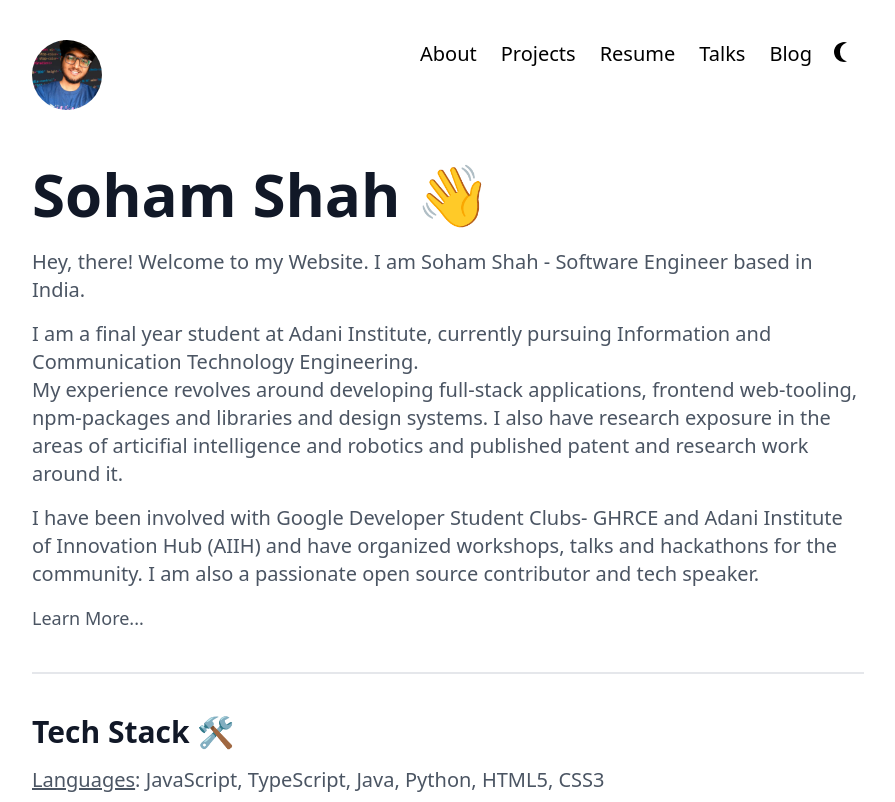
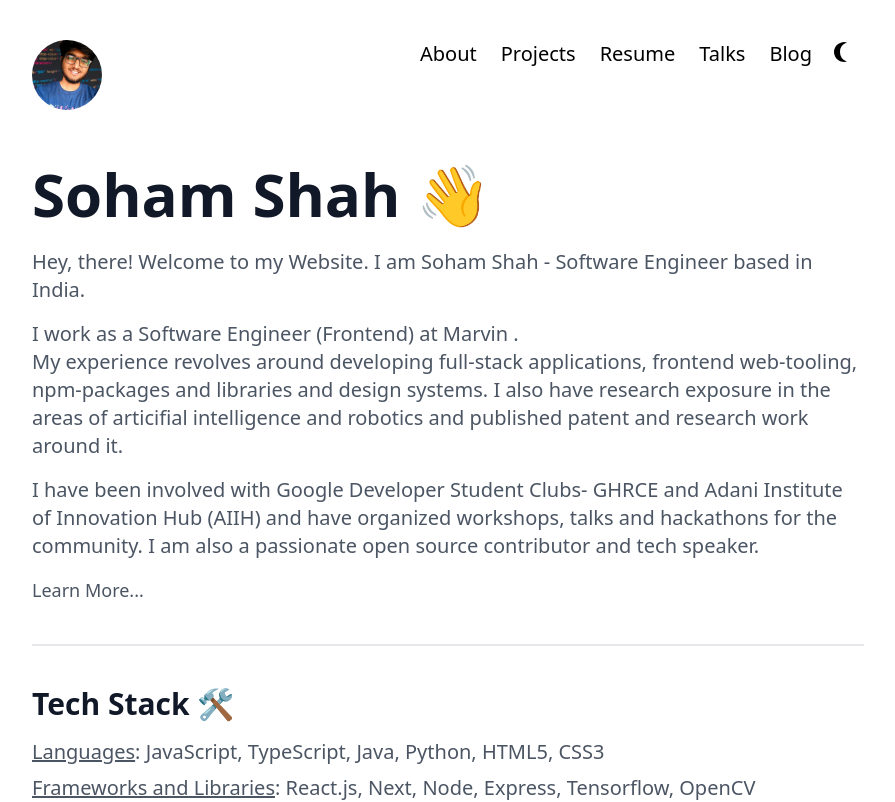
Before and after one commit to sohamsshah/my-portfolio, a Next.js app: page / in a window 1280 px wide. Shown: the top 802 px of the page, without its empty margins (192-1087 px from the left). Built offline with nearby package versions, Linux system fonts and the light colour scheme.

Commit message:
Update index.jsx

```diff
--- a/pages/index.jsx
+++ b/pages/index.jsx
@@ -25,8 +25,7 @@ export default function Home() {
                 Engineer based in India.
               </p>
               <p className="text-xl">
-                I am a final year student at Adani Institute, currently pursuing
-                Information and Communication Technology Engineering.
+                I work as a Software Engineer (Frontend) at <a href="https://heymarvin.com/" target="_blank"> Marvin </a>.
               </p>
               <p className="text-xl pb-4">
                 My experience revolves around developing full-stack
```
